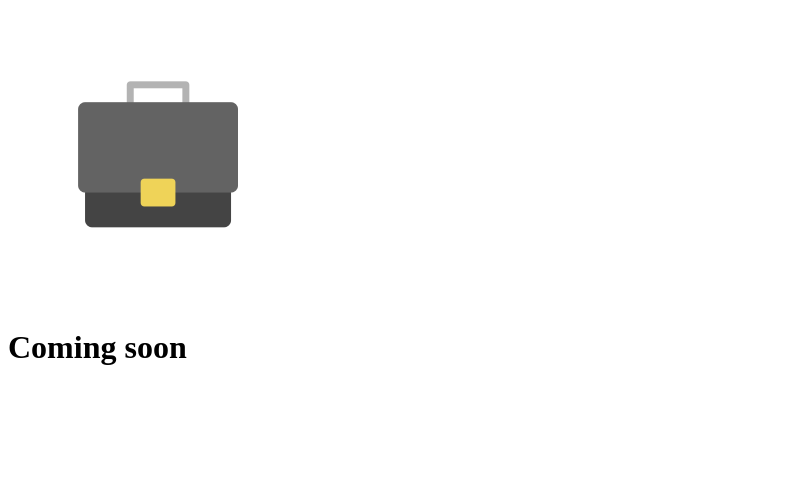
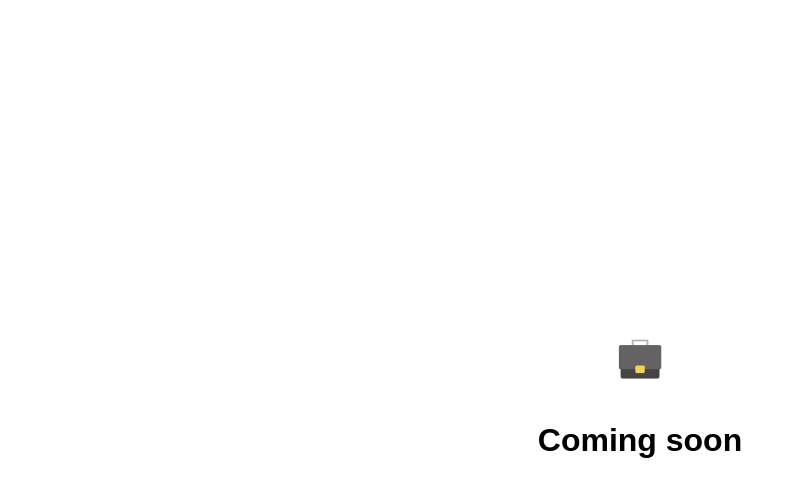
Before and after one commit to Alex-Dicarlo/git-101, a plain HTML site: page index.html in a window 1280 px wide. Shown: the whole page, without its empty margins (0-795 px from the left). Drawn offline with Linux system fonts and the light colour scheme.

Commit message:
Centered image and tag line

```diff
--- a/index.html
+++ b/index.html
@@ -1,12 +1,17 @@
 <html lang="en">
+
 <head>
-	<meta charset="UTF-8">
-	<meta name="viewport" content="width=device-width, initial-scale=1.0">
-	<title>Document</title>
+    <meta charset="UTF-8">
+    <meta name="viewport" content="width=device-width, initial-scale=1.0">
+    <title>Document</title>
+    <link rel="stylesheet" type="text/css" href="style.css">
 </head>
+
 <body>
-	<img src="briefcase.png">
-	<h1> Coming soon </h1>
+    <div id="container">
+        <img id="logo" src="briefcase.png" alt="">
+        <h1> Coming soon </h1>
+    </div>
+</body>
 
-</body>
 </html>
--- /dev/null
+++ b/style.css
@@ -0,0 +1,18 @@
+body {
+	margin:  0px;
+	font-family: fantasy;
+}
+
+
+#logo {
+	height: 80px;
+	width: 80px;
+}
+
+#container {
+	display: flex;
+	align-items: center;
+	justify-content: center;
+	height: 100vh;
+	flex-direction: column;
+}
```
